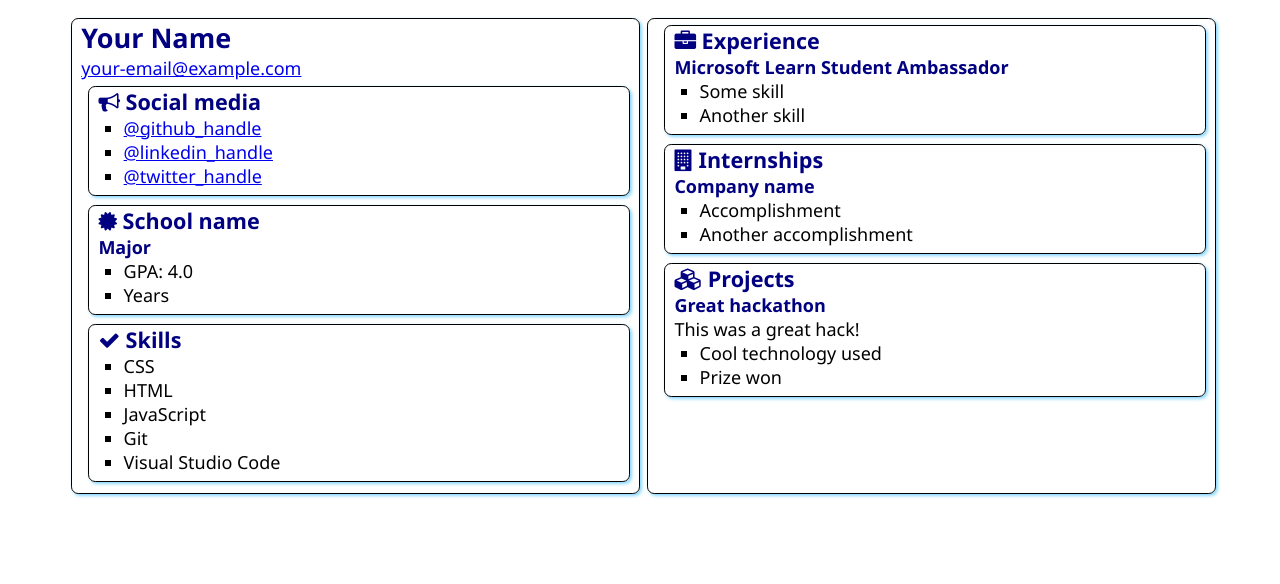
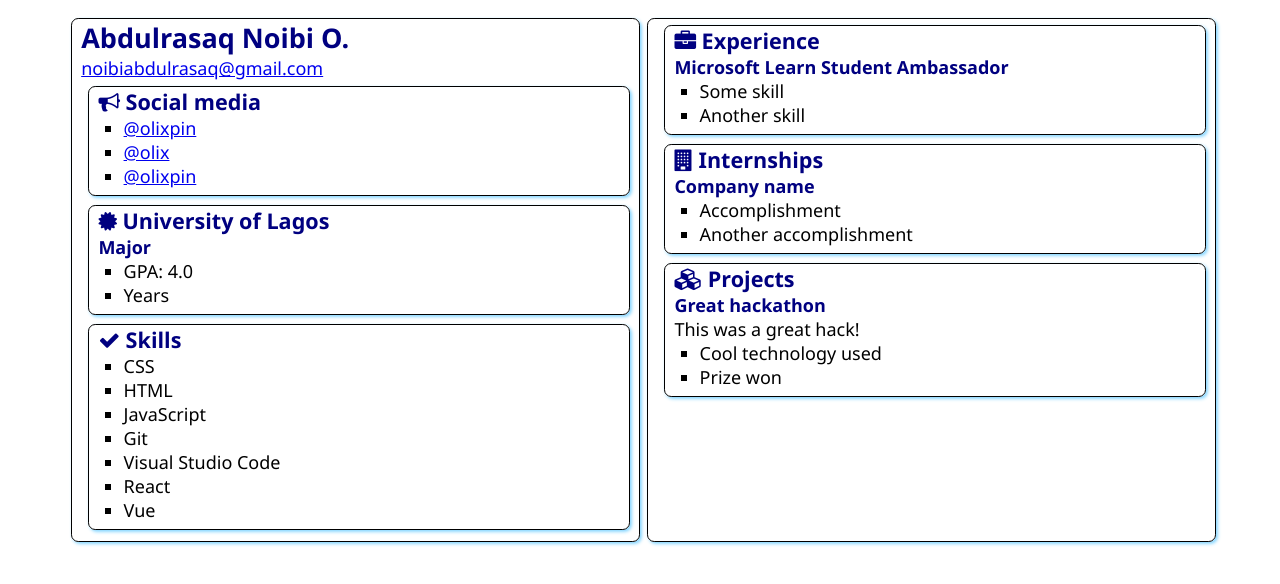
Before and after one commit to Olixpin/SATechnicalOnboarding, a plain HTML site: page src/index.html in a window 1280 px wide. Drawn offline with Linux system fonts and the light colour scheme.

Commit message:
Update index.html
Added my Name, Email and Institution

```diff
--- a/src/index.html
+++ b/src/index.html
@@ -1,19 +1,26 @@
 <!DOCTYPE html>
 <html lang="en">
   <head>
-    <meta charset="UTF-8">
-    <meta http-equiv="X-UA-Compatible" content="IE=edge">
-    <meta name="viewport" content="width=device-width, initial-scale=1.0">
+    <meta charset="UTF-8" />
+    <meta http-equiv="X-UA-Compatible" content="IE=edge" />
+    <meta name="viewport" content="width=device-width, initial-scale=1.0" />
     <title>Resume</title>
 
-    <link rel="stylesheet" href="style.css">
-    <link rel="stylesheet" href="https://cdnjs.cloudflare.com/ajax/libs/font-awesome/4.7.0/css/font-awesome.min.css">
+    <link rel="stylesheet" href="style.css" />
+    <link
+      rel="stylesheet"
+      href="https://cdnjs.cloudflare.com/ajax/libs/font-awesome/4.7.0/css/font-awesome.min.css"
+    />
   </head>
   <body>
     <main>
       <article class="box">
-            <h1>Your Name</h1>
-            <div><a href="mailto:your.email@example.com">your-email@example.com</a></div>
+        <h1>Abdulrasaq Noibi O.</h1>
+        <div>
+          <a href="mailto:noibiabdulrasaq@gmail.com"
+            >noibiabdulrasaq@gmail.com</a
+          >
+        </div>
 
         <section class="box">
           <h2>
@@ -21,9 +28,11 @@
             Social media
           </h2>
           <ul>
-                    <li><a href="https://github.com/<handle>">@github_handle</a></li>
-                    <li><a href="https://linkedin.com/in/<handle>">@linkedin_handle</a></li>
-                    <li><a href="https://twitter.com/<handle>">@twitter_handle</a></li>
+            <li><a href="https://github.com/olixpin">@olixpin</a></li>
+            <li>
+              <a href="https://linkedin.com/in/olix">@olix</a>
+            </li>
+            <li><a href="https://twitter.com/olixpin">@olixpin</a></li>
           </ul>
         </section>
 
@@ -31,7 +40,7 @@
           <div class="education">
             <h2>
               <i class="fa fa-certificate" aria-hidden="true"></i>
-                        School name
+              University of Lagos
             </h2>
             <h3>Major</h3>
             <ul>
@@ -52,6 +61,8 @@
             <li>JavaScript</li>
             <li>Git</li>
             <li>Visual Studio Code</li>
+            <li>React</li>
+            <li>Vue</li>
           </ul>
         </section>
       </article>
@@ -93,7 +104,6 @@
           </ul>
         </section>
       </article>
-
     </main>
   </body>
 </html>
```
Lines whose indentation alone changed are shown as unchanged.
